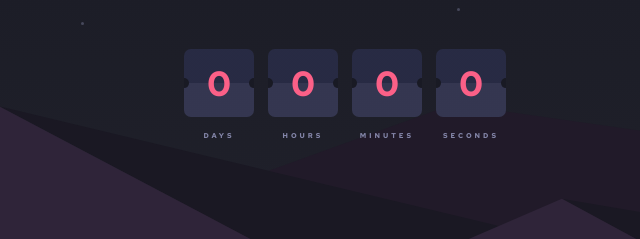
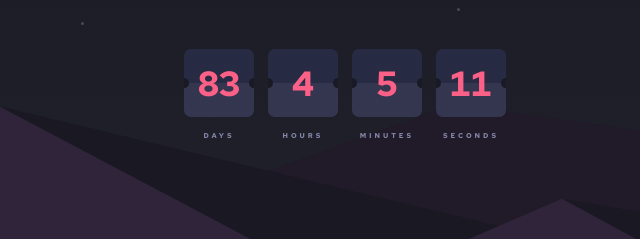
Before and after one commit to SinisaVukmirovic/FrontEnd-Mentor-challenge-4, a plain HTML site: page index.html in a window 1280 px wide. Shown: the part 240-479 px from the top of the page, 295-935 px from the left. Drawn offline with Linux system fonts and the light colour scheme.

Commit message:
Added tabular font variant and changed date

```diff
--- a/css/blocks.css
+++ b/css/blocks.css
@@ -40,6 +40,8 @@ main {
             place-items: center;
         }
         .card .numb {
+            font-variant-numeric: tabular-nums;
+
             background: linear-gradient(to bottom,
                 hsl(234, 26%, 21%) 50%,
                 var(--Dark-desaturated-blue) 50%);
--- a/js/main.js
+++ b/js/main.js
@@ -1,6 +1,6 @@
 import { daysCounter, hoursCounter, minsCounter, secsCounter } from './DOMelems.js';
 // const startCounterFrom = new Date("Nov 26, 2022 15:12:39").getTime();
-const startCounterFrom = new Date("Dec 10, 2022 14:39:59").getTime();
+const startCounterFrom = new Date("May 10, 2024 14:39:59").getTime();
 const tickEverySec = 1000;
 
 const interval = setInterval(() => {
```
